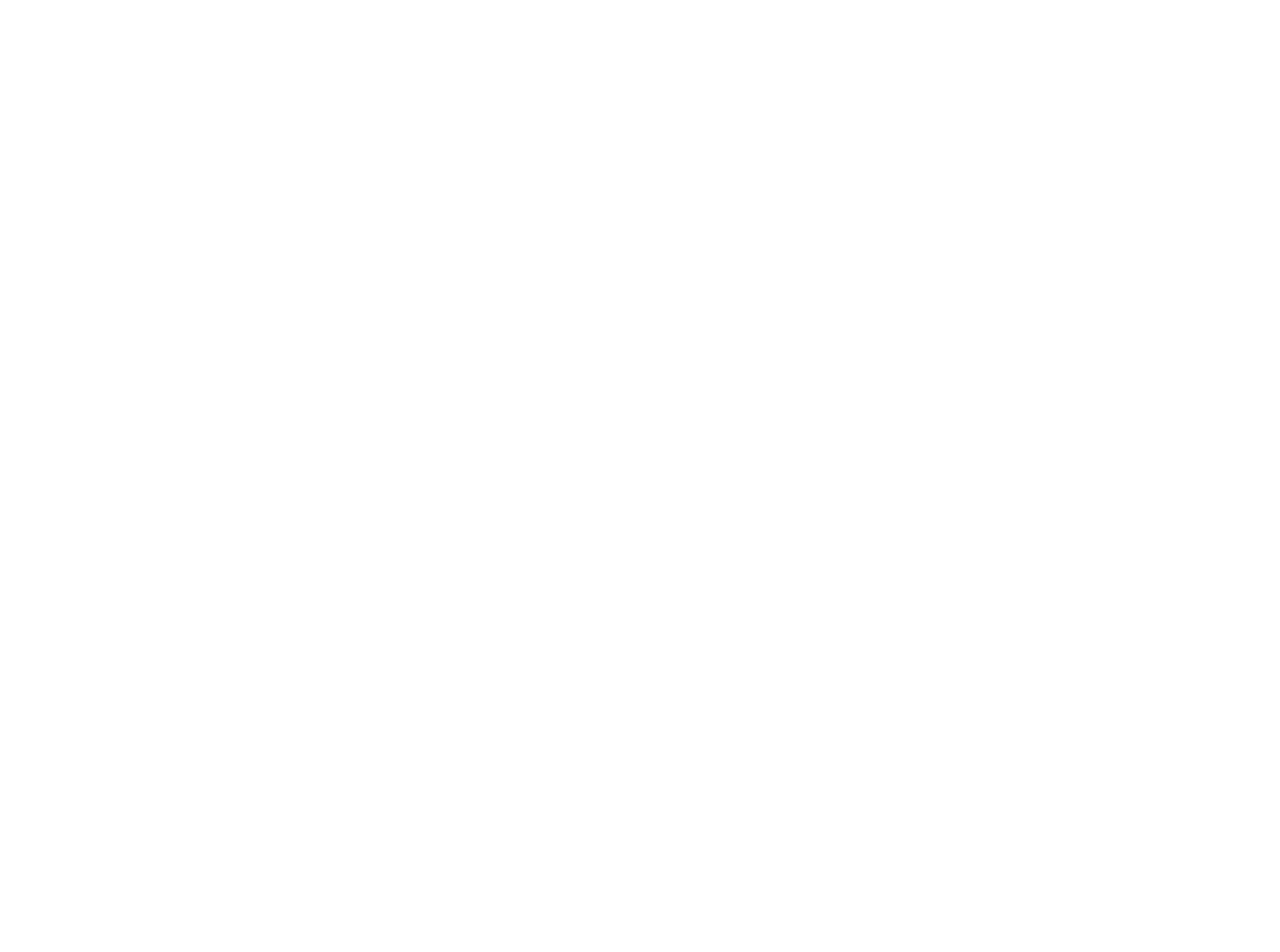
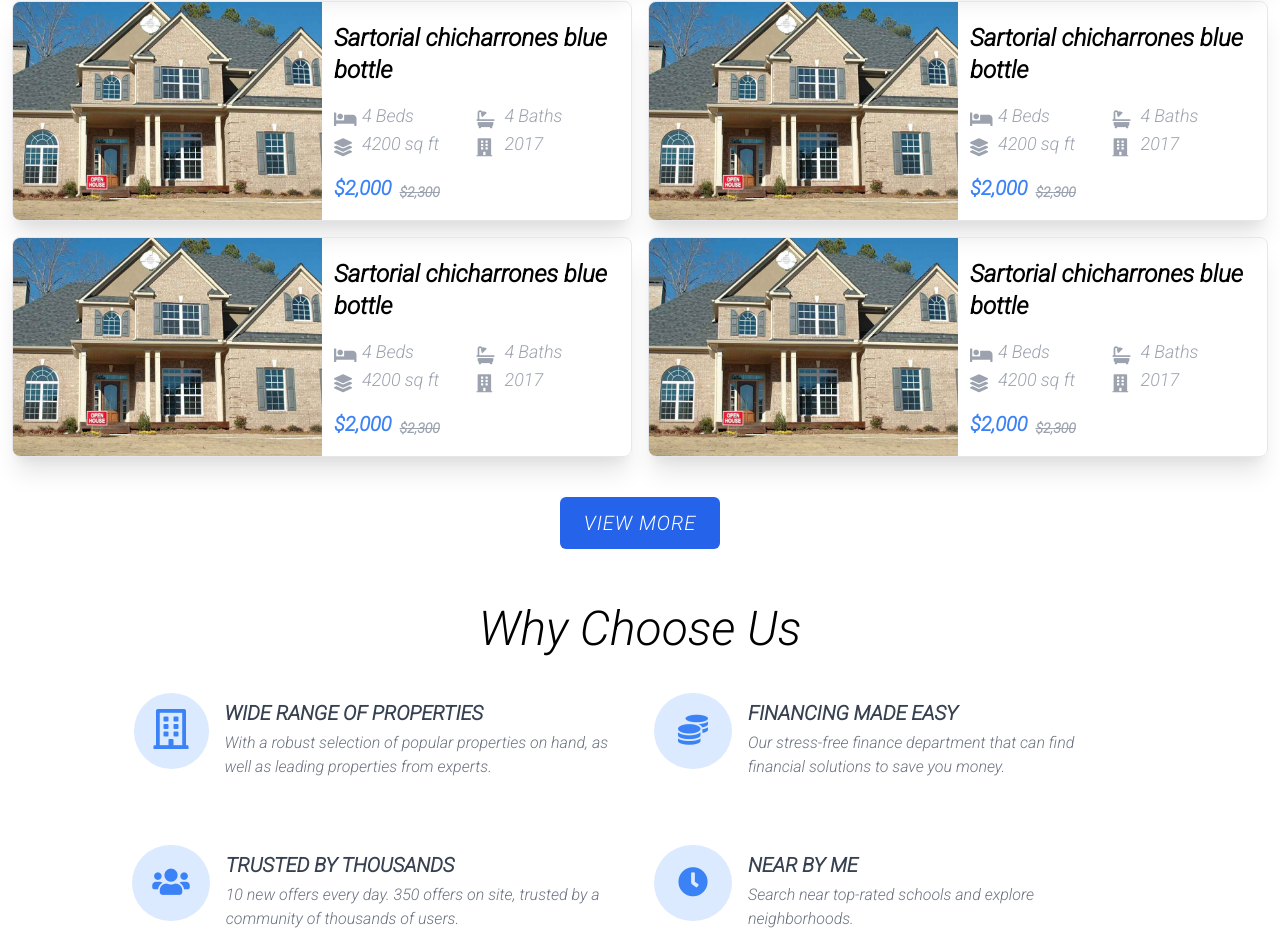
Before and after one commit to neuodev/homepress, a React (Create React App) app in the folder client/: page / in a window 1280 px wide. Shown: the part 1073-2025 px from the top of the page. Before the commit the page ends 800 px from the top, so only its background shows below. Built offline with nearby package versions, Linux system fonts and the light colour scheme.

Commit message:
Desing Properity card and feature seaction

```diff
--- a/client/public/index.html
+++ b/client/public/index.html
@@ -9,43 +9,32 @@
       name="description"
       content="Web site created using create-react-app"
     />
+    <link rel="preconnect" href="https://fonts.gstatic.com" />
+    <link
+      href="https://fonts.googleapis.com/css2?family=Roboto:ital,wght@1,300&display=swap"
+      rel="stylesheet"
+    />
     <link
       rel="stylesheet"
       href="https://use.fontawesome.com/releases/v5.15.3/css/all.css"
     />
+
     <link
       rel="stylesheet"
       href="https://use.fontawesome.com/releases/v5.15.3/css/v4-shims.css"
     />
     <link rel="apple-touch-icon" href="%PUBLIC_URL%/logo192.png" />
-    <!--
-      manifest.json provides metadata used when your web app is installed on a
-      user's mobile device or desktop. See https://developers.google.com/web/fundamentals/web-app-manifest/
-    -->
+
     <link rel="manifest" href="%PUBLIC_URL%/manifest.json" />
-    <!--
-      Notice the use of %PUBLIC_URL% in the tags above.
-      It will be replaced with the URL of the `public` folder during the build.
-      Only files inside the `public` folder can be referenced from the HTML.
-
-      Unlike "/favicon.ico" or "favicon.ico", "%PUBLIC_URL%/favicon.ico" will
-      work correctly both with client-side routing and a non-root public URL.
-      Learn how to configure a non-root public URL by running `npm run build`.
-    -->
+    <style>
+      * {
+        font-family: 'Roboto', sans-serif;
+      }
+    </style>
     <title>React App</title>
   </head>
   <body>
     <noscript>You need to enable JavaScript to run this app.</noscript>
     <div id="root"></div>
-    <!--
-      This HTML file is a template.
-      If you open it directly in the browser, you will see an empty page.
-
-      You can add webfonts, meta tags, or analytics to this file.
-      The build step will place the bundled scripts into the <body> tag.
-
-      To begin the development, run `npm start` or `yarn start`.
-      To create a production bundle, use `npm run build` or `yarn build`.
-    -->
   </body>
 </html>
--- /dev/null
+++ b/client/src/components/HomeScreen/Properties.js
@@ -0,0 +1,33 @@
+import React from 'react';
+import PropertyCard from './PropertyCard';
+
+const Properties = () => {
+  return (
+    <div className='container mx-auto'>
+      <div className='flex items-center flex-col justify-center mt-6'>
+        <h1 className='text-5xl font-medium text-gray-800 mb-3'>Properties</h1>
+        <p className='text-lg font-light max-w-xl px-5'>
+          Sartorial chicharrones blue bottle taxidermy helvetica ethical, beard
+          swag offal kinfolk. You probably haven’t heard of them hell of offal
+          mlkshk messenger bag squid plaid tousled.
+        </p>
+      </div>
+
+      <div className='grid grid-cols-12 gap-4 px-3 my-10 max-w-screen-xl mx-auto'>
+        <PropertyCard />
+        <PropertyCard />
+        <PropertyCard />
+        <PropertyCard />
+        <PropertyCard />
+        <PropertyCard />
+      </div>
+      <div className='flex items-center justify-center mb-3'>
+        <button className='bg-blue-600 text-white  px-6 py-3 rounded-md font-medium lg:text-xl focus:outline-none focus:ring uppercase tracking-wider   '>
+          view more
+        </button>
+      </div>
+    </div>
+  );
+};
+
+export default Properties;
--- /dev/null
+++ b/client/src/components/HomeScreen/PropertyCard.js
@@ -0,0 +1,66 @@
+import React from 'react';
+
+const features = [
+  {
+    name: 'Beds',
+    number: 4,
+    icon: <i class='fa fa-bed' aria-hidden='true'></i>,
+  },
+  {
+    name: 'Baths',
+    number: 4,
+    icon: <i class='fa fa-bath' aria-hidden='true'></i>,
+  },
+  {
+    name: 'sq ft',
+    number: 4200,
+    icon: <i class='fas fa-layer-group    '></i>,
+  },
+  {
+    name: false,
+    number: 2017,
+    icon: <i class='fa fa-building' aria-hidden='true'></i>,
+  },
+];
+
+const PropertyCard = () => {
+  return (
+    <div
+      className='col-span-6 lg:col-span-4 xl:col-span-6  rounded-lg overflow-hidden  shadow-xl hover:shadow-2xl transition-all duration-300 border xl:flex '
+      id='card-height'>
+      <div className=' w-full h-1/2 xl:h-full xl:w-1/2 xl:flex-none bg-red-50 rounded-md'>
+        <img
+          className='object-cover block w-full h-full'
+          src='./images/p-1.jpg'
+          alt='property name'
+        />
+      </div>
+      <div className='px-3 py-4 mt-1 h-1/2 '>
+        <h1 className='mb-4 text-lg font-semibold md:text-2xl '>
+          Sartorial chicharrones blue bottle
+        </h1>
+        <div className='flex flex-wrap items-center justify-start mb-4 '>
+          {features.map((feature, idx) => (
+            <div
+              key={idx}
+              className='w-1/2 flex items-center text-gray-400 md:text-lg  '>
+              <div className='w-5 h-5 text-gray-400 mr-1 md:mr-2'>
+                {feature.icon}
+              </div>
+              <div className='mr-1'>{feature.number}</div>
+              {feature.name}
+            </div>
+          ))}
+        </div>
+        <div className='flex items-end space-x-2'>
+          <p className='font-bold text-xl text-blue-500 '>$2,000</p>
+          <p className='text-sm  line-through font-semibold text-gray-400 '>
+            $2,300
+          </p>
+        </div>
+      </div>
+    </div>
+  );
+};
+
+export default PropertyCard;
--- /dev/null
+++ b/client/src/components/HomeScreen/Why.js
@@ -0,0 +1,56 @@
+import React from 'react';
+
+const items = [
+  {
+    icon: <i className='fa fa-building-o fa-lg ' aria-hidden='true'></i>,
+    h1: 'WIDE RANGE OF PROPERTIES',
+    p:
+      'With a robust selection of popular properties on hand, as well as leading properties from experts.',
+  },
+  {
+    icon: <i className='fas fa-coins  px-1 '></i>,
+    h1: 'FINANCING MADE EASY',
+    p:
+      'Our stress-free finance department that can find financial solutions to save you money.',
+  },
+  {
+    icon: <i className='fa fa-users' aria-hidden='true'></i>,
+    h1: 'TRUSTED BY THOUSANDS',
+    p:
+      '10 new offers every day. 350 offers on site, trusted by a community of thousands of users.',
+  },
+  {
+    icon: <i class='fas fa-clock  px-1   '></i>,
+    h1: 'NEAR BY ME',
+    p: 'Search near top-rated schools and explore neighborhoods.',
+  },
+];
+
+const Why = () => {
+  return (
+    <div className='container mx-auto'>
+      <div className='mt-14 flex items-center justify-center flex-col px-5'>
+        <h1 className='text-5xl text-center '>Why Choose Us</h1>
+        <div className=' grid grid-cols-12 gap-7  text-center my-10'>
+          {items.map((item, idx) => (
+            <div
+              className=' flex items-center flex-col justify-center mb-8 col-span-12 md:col-span-6 max-w-lg lg:flex-row lg:text-left lg:mr-4  '
+              key={idx}>
+              <p className='text-blue-500 text-3xl bg-blue-100 p-7 lg:p-5 mb-4 rounded-full lg:mr-4 '>
+                {item.icon}
+              </p>
+              <div>
+                <h1 className='text-xl font-semibold  text-gray-700 mb-4 lg:mb-1'>
+                  {item.h1}
+                </h1>
+                <p className='text-gray-500 lg:max-w-sm'>{item.p}</p>
+              </div>
+            </div>
+          ))}
+        </div>
+      </div>
+    </div>
+  );
+};
+
+export default Why;
--- a/client/src/components/HomeScreen/style.css
+++ b/client/src/components/HomeScreen/style.css
@@ -14,7 +14,6 @@
 
 .show {
   animation: show 2s ease;
-  animation-fill-mode: forwards;
 }
 
 .hide {
@@ -24,6 +23,21 @@
   animation-fill-mode: both;
 }
 
+#card-height {
+  height: 400px;
+}
+
+@media (min-width: 768px) {
+  #card-height {
+    height: 420px;
+  }
+}
+
+@media (min-width: 1280px) {
+  #card-height {
+    height: 220px;
+  }
+}
 @keyframes show {
   0% {
     height: 0px;
@@ -31,7 +45,7 @@
   }
 
   100% {
-    height: 700px;
+    height: 850px;
     overflow: hidden;
   }
 }
--- a/client/src/screens/HomeScreen.js
+++ b/client/src/screens/HomeScreen.js
@@ -1,12 +1,16 @@
 import React from 'react';
+import Properties from '../components/HomeScreen/Properties';
 import Search from '../components/HomeScreen/Search';
 import Showcase from '../components/HomeScreen/Showcase';
+import Why from '../components/HomeScreen/Why';
 
 const HomeScreen = () => {
   return (
     <div>
       <Showcase />
       <Search />
+      <Properties />
+      <Why />
     </div>
   );
 };
--- a/client/tailwind.config.js
+++ b/client/tailwind.config.js
@@ -5,6 +5,12 @@
   },
   darkMode: false, // or 'media' or 'class'
   theme: {
+    fill: theme => ({
+      red: theme('colors.red.500'),
+      green: theme('colors.green.500'),
+      blue: theme('colors.blue.500'),
+      gray: theme('colors.gray.400'),
+    }),
     extend: {},
   },
   variants: {
```
Also changed, not shown: client/public/images/area.svg (added), client/public/images/p-1.jpg (added), client/src/App.css.
